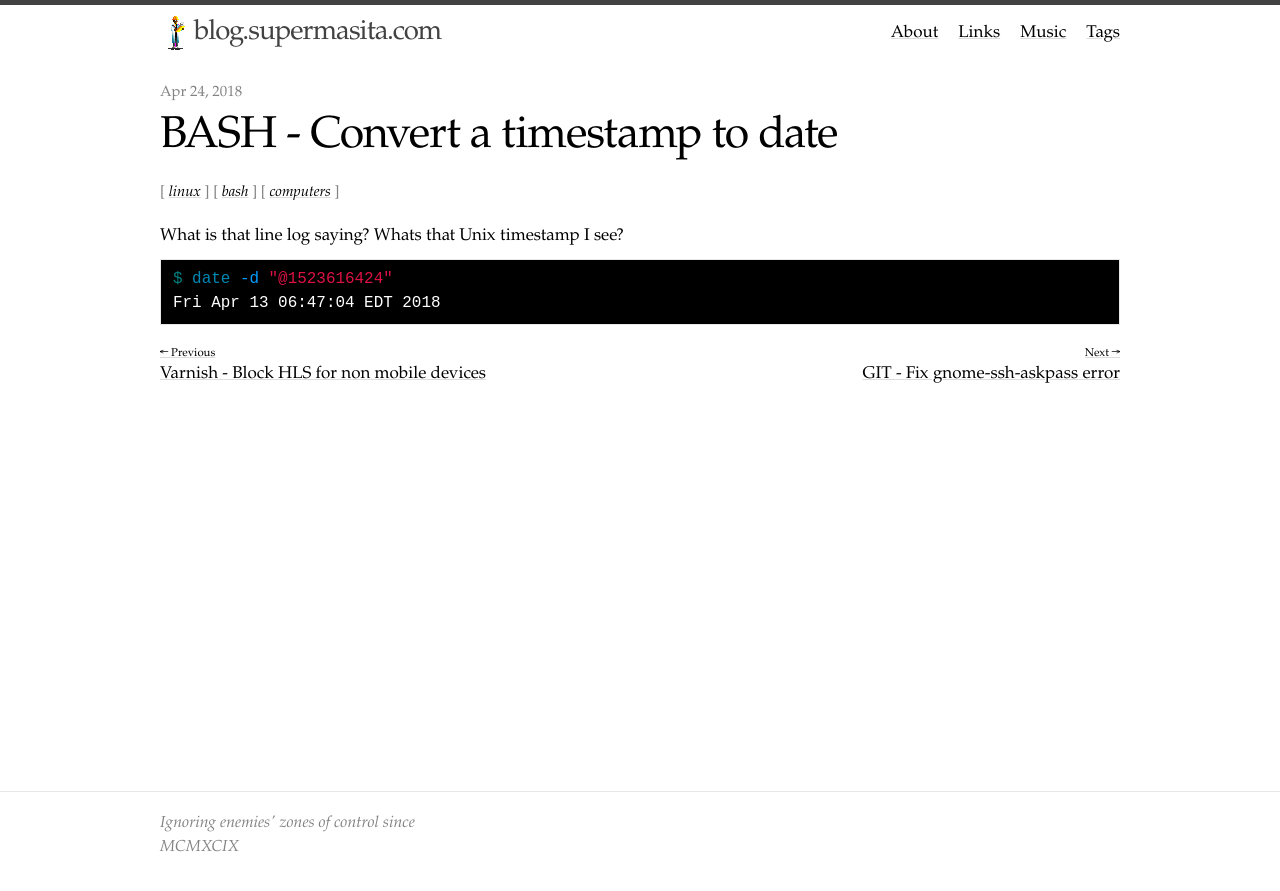
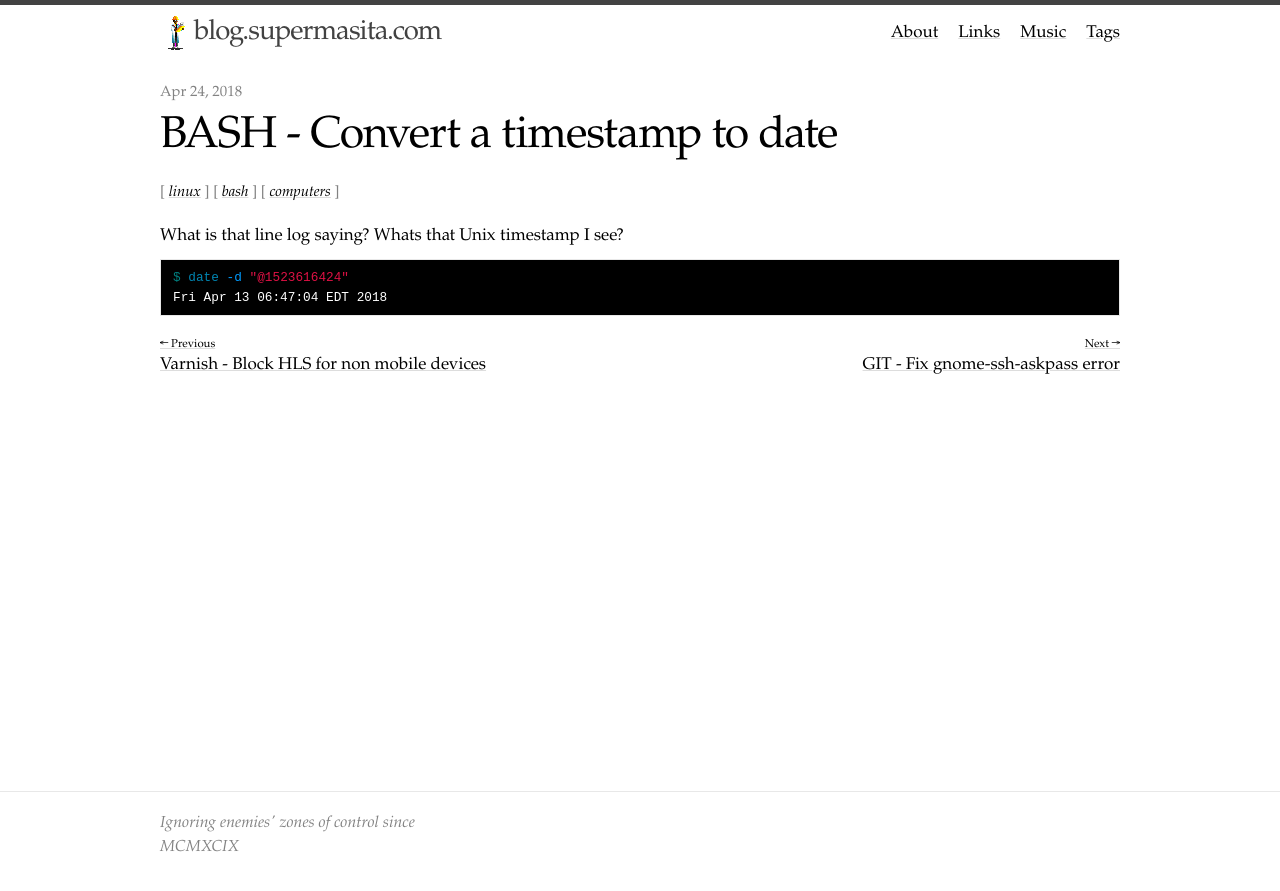
Before and after one commit to supermasita/blog.supermasita.com, a Jekyll site: the page built from _posts/2018-04-24-BASH-Convert_timestamp_to_date.markdown, in a window 1280 px wide. Shown: the top 891 px of the page. Built offline with Jekyll 4.4.1, drawn with Linux system fonts in a browser that asks for light colours.

Commit message:
style mc style

```diff
--- a/_sass/minima/_base.scss
+++ b/_sass/minima/_base.scss
@@ -157,7 +157,7 @@ blockquote {
  */
 pre,
 code {
-  @include relative-font-size(0.9375);
+  @include relative-font-size(0.75);
   border: 1px solid $grey-color-light;
   //border-radius: 3px;
   //background-color: #eef;
```
